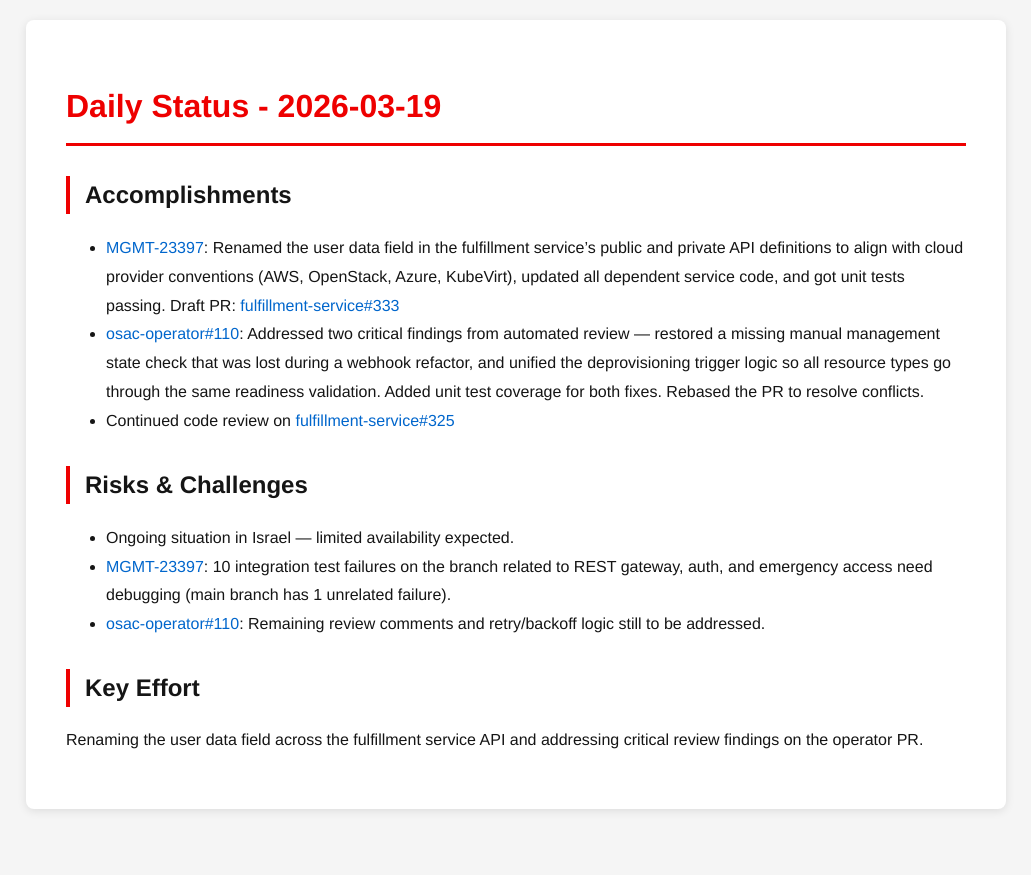
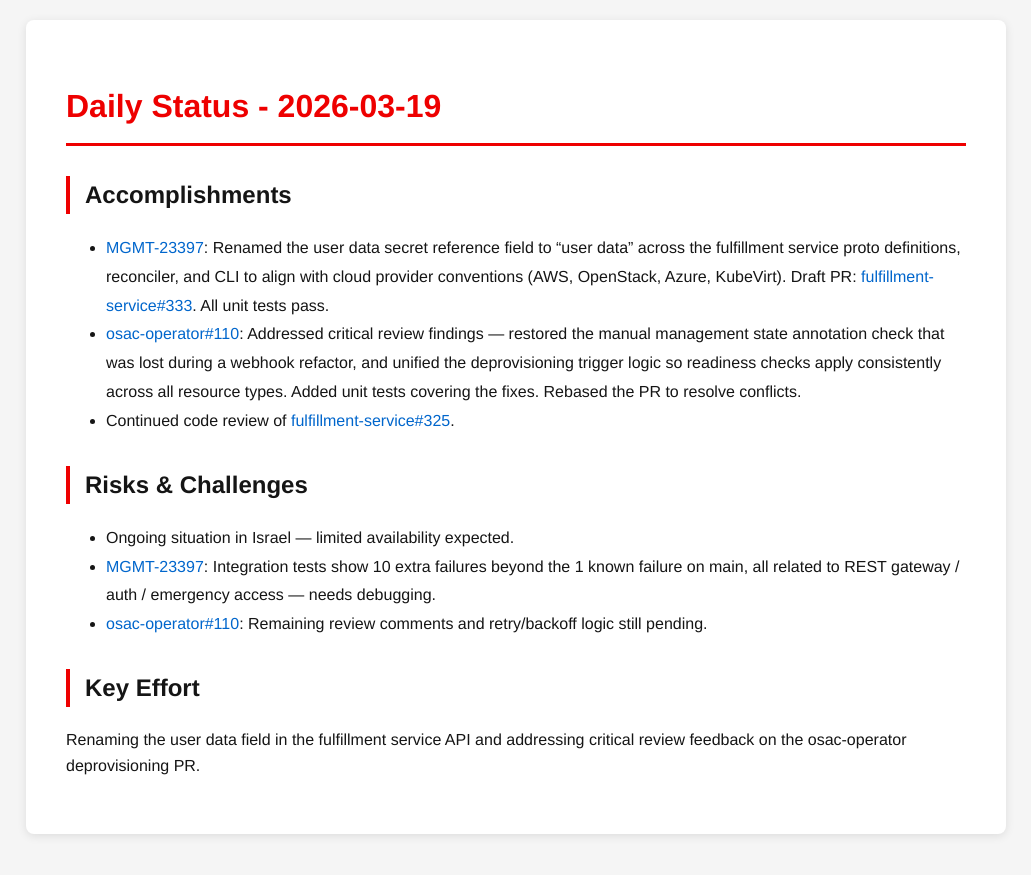
Before and after one commit to tzvatot/daily-status, a Jekyll site: the page built from 2026-03-19.md, in a window 1280 px wide. Shown: the top 875 px of the page, without its empty margins (124-1155 px from the left). Built offline with Jekyll 4.4.1, drawn with Linux system fonts in a browser that asks for light colours.

Commit message:
Daily status update - 2026-03-19

```diff
--- a/2026-03-19.md
+++ b/2026-03-19.md
@@ -7,14 +7,14 @@ date: 2026-03-19
 # Daily Status - 2026-03-19
 
 ## Accomplishments
-- [MGMT-23397](https://issues.redhat.com/browse/MGMT-23397): Renamed the user data field in the fulfillment service's public and private API definitions to align with cloud provider conventions (AWS, OpenStack, Azure, KubeVirt), updated all dependent service code, and got unit tests passing. Draft PR: [fulfillment-service#333](https://github.com/osac-project/fulfillment-service/pull/333)
-- [osac-operator#110](https://github.com/osac-project/osac-operator/pull/110): Addressed two critical findings from automated review — restored a missing manual management state check that was lost during a webhook refactor, and unified the deprovisioning trigger logic so all resource types go through the same readiness validation. Added unit test coverage for both fixes. Rebased the PR to resolve conflicts.
-- Continued code review on [fulfillment-service#325](https://github.com/osac-project/fulfillment-service/pull/325)
+- [MGMT-23397](https://issues.redhat.com/browse/MGMT-23397): Renamed the user data secret reference field to "user data" across the fulfillment service proto definitions, reconciler, and CLI to align with cloud provider conventions (AWS, OpenStack, Azure, KubeVirt). Draft PR: [fulfillment-service#333](https://github.com/osac-project/fulfillment-service/pull/333). All unit tests pass.
+- [osac-operator#110](https://github.com/osac-project/osac-operator/pull/110): Addressed critical review findings — restored the manual management state annotation check that was lost during a webhook refactor, and unified the deprovisioning trigger logic so readiness checks apply consistently across all resource types. Added unit tests covering the fixes. Rebased the PR to resolve conflicts.
+- Continued code review of [fulfillment-service#325](https://github.com/osac-project/fulfillment-service/pull/325).
 
 ## Risks & Challenges
 - Ongoing situation in Israel — limited availability expected.
-- [MGMT-23397](https://issues.redhat.com/browse/MGMT-23397): 10 integration test failures on the branch related to REST gateway, auth, and emergency access need debugging (main branch has 1 unrelated failure).
-- [osac-operator#110](https://github.com/osac-project/osac-operator/pull/110): Remaining review comments and retry/backoff logic still to be addressed.
+- [MGMT-23397](https://issues.redhat.com/browse/MGMT-23397): Integration tests show 10 extra failures beyond the 1 known failure on main, all related to REST gateway / auth / emergency access — needs debugging.
+- [osac-operator#110](https://github.com/osac-project/osac-operator/pull/110): Remaining review comments and retry/backoff logic still pending.
 
 ## Key Effort
-Renaming the user data field across the fulfillment service API and addressing critical review findings on the operator PR.
+Renaming the user data field in the fulfillment service API and addressing critical review feedback on the osac-operator deprovisioning PR.
```
